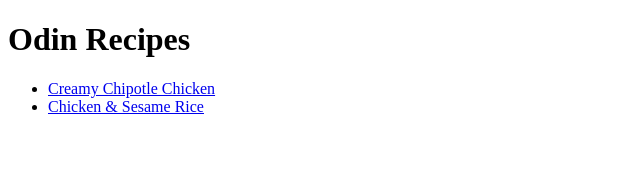
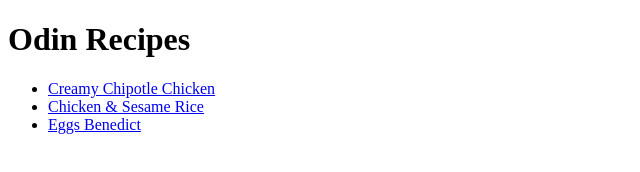
Before and after one commit to chickenpie01/odin-recipes, a plain HTML site: page index.html in a window 1280 px wide. Shown: the whole page, without its empty margins (0-640 px from the left). Drawn offline with Linux system fonts and the light colour scheme.

Commit message:
Completed base html website

```diff
--- a/index.html
+++ b/index.html
@@ -11,6 +11,7 @@
 		<ul>
 			<li><a href="recipes/creamyChipotleChicken.html">Creamy Chipotle Chicken</a></li>
 			<li><a href="recipes/chickenAndSesameRice.html">Chicken & Sesame Rice</a></li>
+			<li><a href="recipes/eggsBenedict.html">Eggs Benedict</a></li>
 		</ul>
 	</body>
 </html>
```
